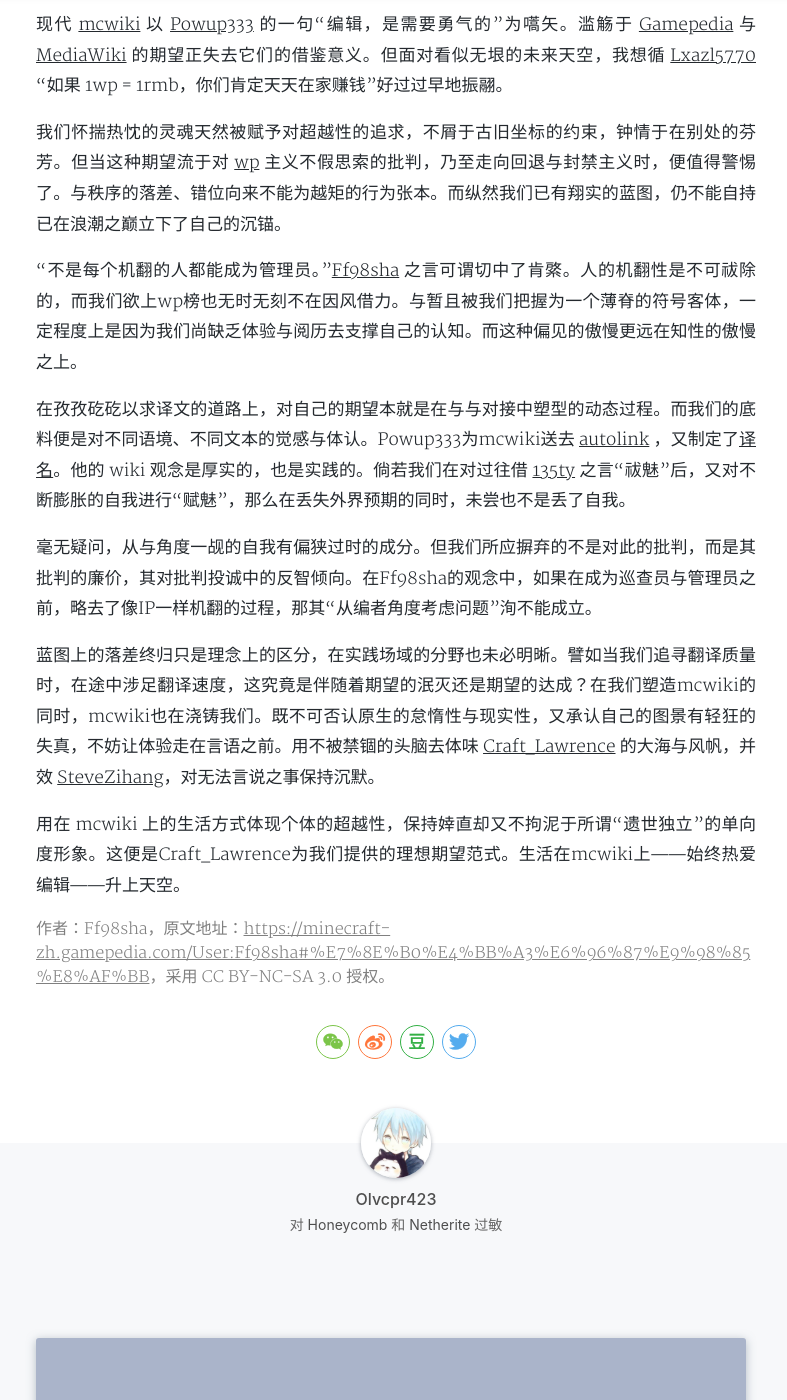
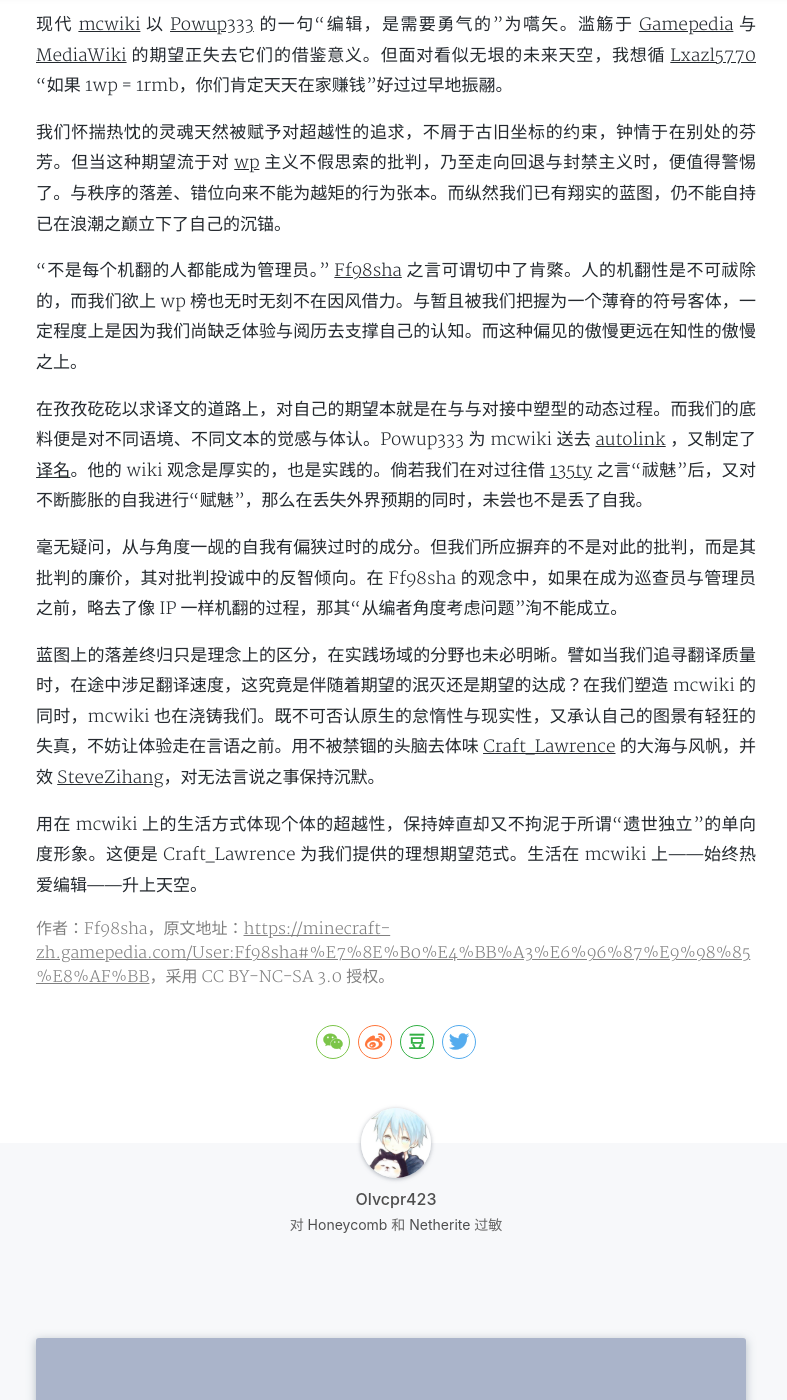
Before and after one commit to Olvcpr423/Olvcpr423.github.io, a Jekyll site: the page built from _posts/2020-08-26-【转载】生活在 mcwiki 上.md, in a window 1280 px wide and 1400 px high, scrolled down 528 px. Shown: the whole window, without its empty margins (244-1031 px from the left). Built offline with Jekyll 4.4.1, drawn with Linux system fonts in a browser that asks for light colours; nearby versions of some CDN libraries; a style sheet for code colours, icons or effects is not loaded.

```diff
--- a/_posts/2020-08-26-【转载】生活在 mcwiki 上.md
+++ b/_posts/2020-08-26-【转载】生活在 mcwiki 上.md
@@ -12,14 +12,14 @@ tags: 转载
 
 我们怀揣热忱的灵魂天然被赋予对超越性的追求，不屑于古旧坐标的约束，钟情于在别处的芬芳。但当这种期望流于对 <a href ='https://minecraft-zh.gamepedia.com/Special:WikiPoints'>wp</a> 主义不假思索的批判，乃至走向回退与封禁主义时，便值得警惕了。与秩序的落差、错位向来不能为越矩的行为张本。而纵然我们已有翔实的蓝图，仍不能自持已在浪潮之巅立下了自己的沉锚。
 
-“不是每个机翻的人都能成为管理员。”<a href ='https://minecraft-zh.gamepedia.com/User:Ff98sha'>Ff98sha</a> 之言可谓切中了肯綮。人的机翻性是不可祓除的，而我们欲上wp榜也无时无刻不在因风借力。与暂且被我们把握为一个薄脊的符号客体，一定程度上是因为我们尚缺乏体验与阅历去支撑自己的认知。而这种偏见的傲慢更远在知性的傲慢之上。
+“不是每个机翻的人都能成为管理员。” <a href ='https://minecraft-zh.gamepedia.com/User:Ff98sha'>Ff98sha</a> 之言可谓切中了肯綮。人的机翻性是不可祓除的，而我们欲上 wp 榜也无时无刻不在因风借力。与暂且被我们把握为一个薄脊的符号客体，一定程度上是因为我们尚缺乏体验与阅历去支撑自己的认知。而这种偏见的傲慢更远在知性的傲慢之上。
 
-在孜孜矻矻以求译文的道路上，对自己的期望本就是在与与对接中塑型的动态过程。而我们的底料便是对不同语境、不同文本的觉感与体认。Powup333为mcwiki送去 <a href ='https://minecraft-zh.gamepedia.com/%E6%A8%A1%E5%9D%97:Autolink'>autolink</a> ，又制定了<a href ='https://minecraft-zh.gamepedia.com/Minecraft_Wiki:%E8%AF%91%E5%90%8D%E6%A0%87%E5%87%86%E5%8C%96'>译名</a>。他的 wiki 观念是厚实的，也是实践的。倘若我们在对过往借 <a href ='https://minecraft-zh.gamepedia.com/User:135ty'>135ty</a> 之言“祓魅”后，又对不断膨胀的自我进行“赋魅”，那么在丢失外界预期的同时，未尝也不是丢了自我。
+在孜孜矻矻以求译文的道路上，对自己的期望本就是在与与对接中塑型的动态过程。而我们的底料便是对不同语境、不同文本的觉感与体认。Powup333 为 mcwiki 送去 <a href ='https://minecraft-zh.gamepedia.com/%E6%A8%A1%E5%9D%97:Autolink'>autolink</a> ，又制定了<a href ='https://minecraft-zh.gamepedia.com/Minecraft_Wiki:%E8%AF%91%E5%90%8D%E6%A0%87%E5%87%86%E5%8C%96'>译名</a>。他的 wiki 观念是厚实的，也是实践的。倘若我们在对过往借 <a href ='https://minecraft-zh.gamepedia.com/User:135ty'>135ty</a> 之言“祓魅”后，又对不断膨胀的自我进行“赋魅”，那么在丢失外界预期的同时，未尝也不是丢了自我。
 
-毫无疑问，从与角度一觇的自我有偏狭过时的成分。但我们所应摒弃的不是对此的批判，而是其批判的廉价，其对批判投诚中的反智倾向。在Ff98sha的观念中，如果在成为巡查员与管理员之前，略去了像IP一样机翻的过程，那其“从编者角度考虑问题”洵不能成立。
+毫无疑问，从与角度一觇的自我有偏狭过时的成分。但我们所应摒弃的不是对此的批判，而是其批判的廉价，其对批判投诚中的反智倾向。在 Ff98sha 的观念中，如果在成为巡查员与管理员之前，略去了像 IP 一样机翻的过程，那其“从编者角度考虑问题”洵不能成立。
 
-蓝图上的落差终归只是理念上的区分，在实践场域的分野也未必明晰。譬如当我们追寻翻译质量时，在途中涉足翻译速度，这究竟是伴随着期望的泯灭还是期望的达成？在我们塑造mcwiki的同时，mcwiki也在浇铸我们。既不可否认原生的怠惰性与现实性，又承认自己的图景有轻狂的失真，不妨让体验走在言语之前。用不被禁锢的头脑去体味 <a href ='https://minecraft-zh.gamepedia.com/User:Craft Lawrence'>Craft_Lawrence</a> 的大海与风帆，并效 <a href ='https://minecraft-zh.gamepedia.com/User:SteveZihang'>SteveZihang</a>，对无法言说之事保持沉默。
+蓝图上的落差终归只是理念上的区分，在实践场域的分野也未必明晰。譬如当我们追寻翻译质量时，在途中涉足翻译速度，这究竟是伴随着期望的泯灭还是期望的达成？在我们塑造 mcwiki 的同时，mcwiki 也在浇铸我们。既不可否认原生的怠惰性与现实性，又承认自己的图景有轻狂的失真，不妨让体验走在言语之前。用不被禁锢的头脑去体味 <a href ='https://minecraft-zh.gamepedia.com/User:Craft Lawrence'>Craft_Lawrence</a> 的大海与风帆，并效 <a href ='https://minecraft-zh.gamepedia.com/User:SteveZihang'>SteveZihang</a>，对无法言说之事保持沉默。
 
-用在 mcwiki 上的生活方式体现个体的超越性，保持婞直却又不拘泥于所谓“遗世独立”的单向度形象。这便是Craft_Lawrence为我们提供的理想期望范式。生活在mcwiki上——始终热爱编辑——升上天空。
+用在 mcwiki 上的生活方式体现个体的超越性，保持婞直却又不拘泥于所谓“遗世独立”的单向度形象。这便是 Craft_Lawrence 为我们提供的理想期望范式。生活在 mcwiki 上——始终热爱编辑——升上天空。
 
 <font color ='#808080'>作者：Ff98sha，原文地址：<a href ='https://minecraft-zh.gamepedia.com/User:Ff98sha#%E7%8E%B0%E4%BB%A3%E6%96%87%E9%98%85%E8%AF%BB'>https://minecraft-zh.gamepedia.com/User:Ff98sha#%E7%8E%B0%E4%BB%A3%E6%96%87%E9%98%85%E8%AF%BB</a>，采用 <a hef ='https://creativecommons.org/licenses/by-nc-sa/3.0/'>CC BY-NC-SA 3.0</a> 授权。</font>
```
